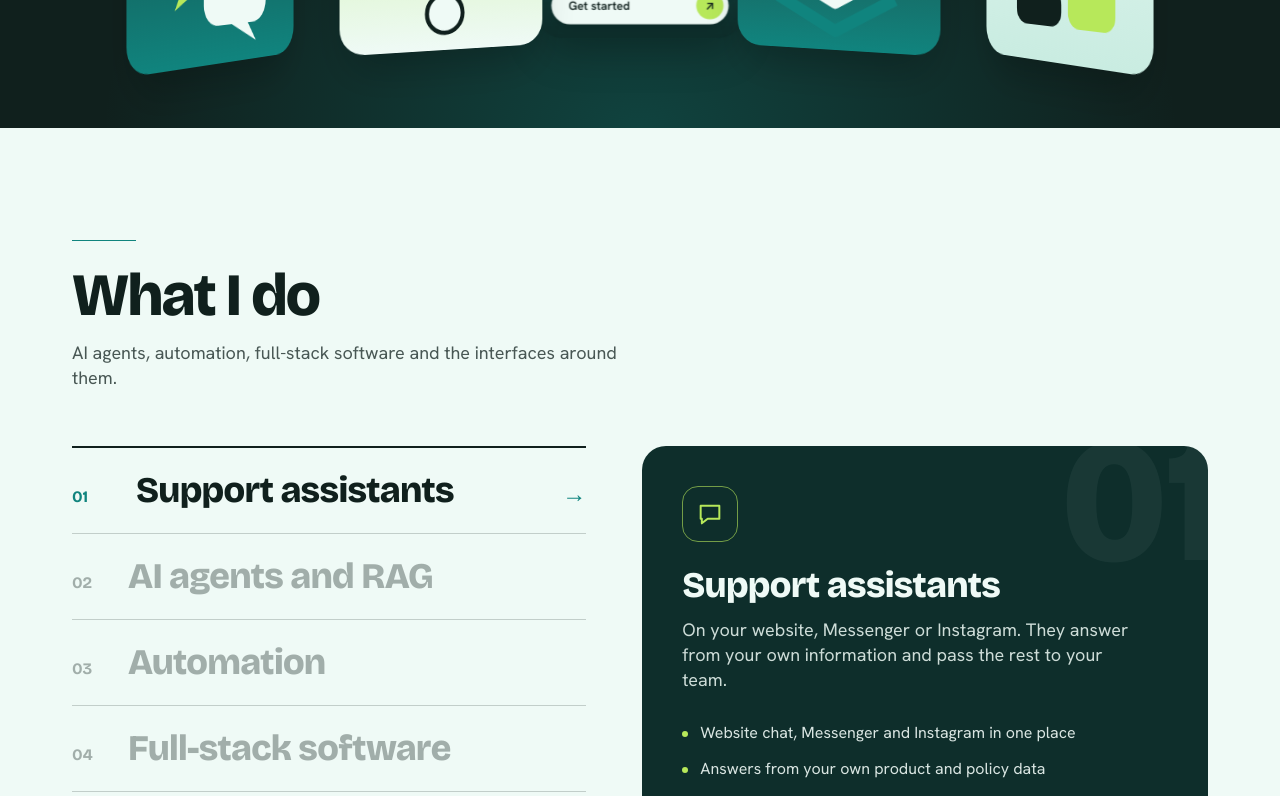
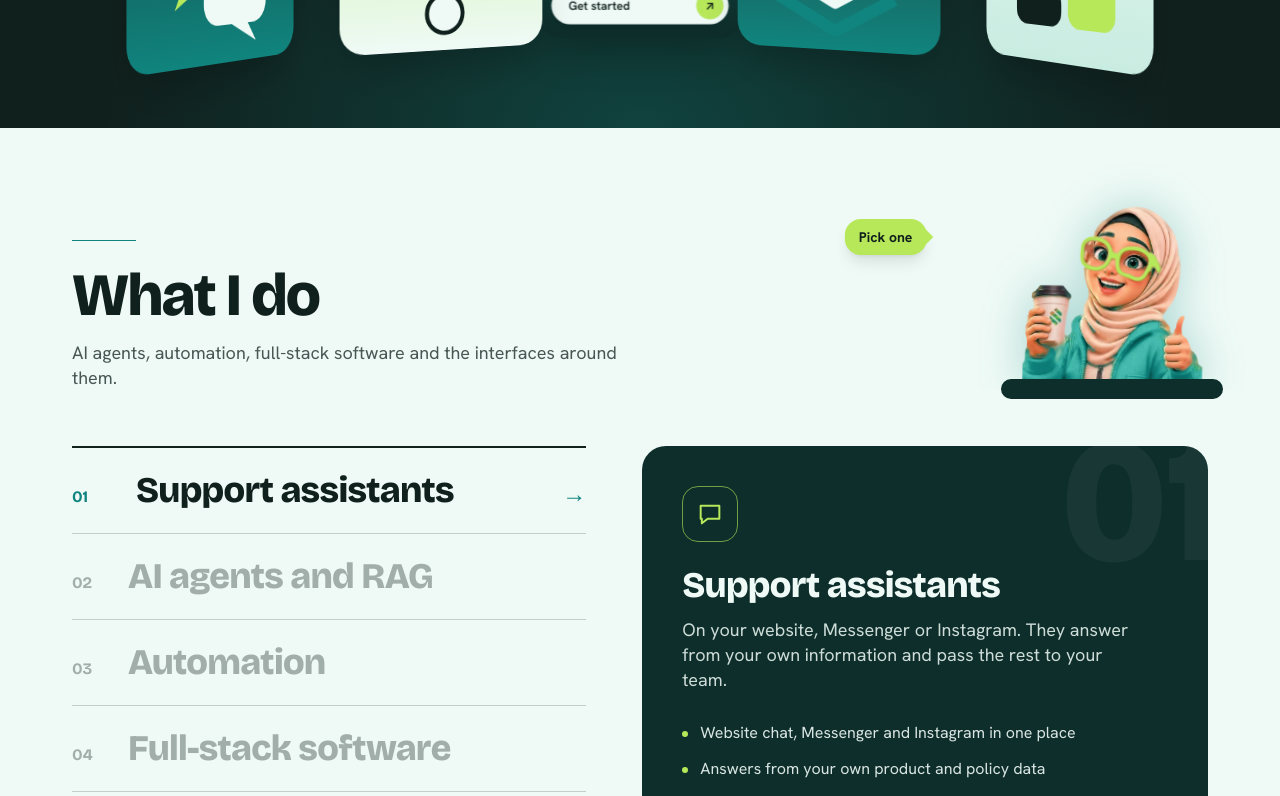
Before and after one commit to Umma-Habiba-Tuly/tuly-portfolio, a Next.js app: page / in a window 1280 px wide. Shown: the part 3720-4516 px from the top of the page. Built offline with nearby package versions, Linux system fonts and the light colour scheme.

Commit message:
Add peeking avatar mascot to Showcase, Services, Work and Contact
Co-Authored-By: Claude Sonnet 5.5 <noreply@anthropic.com>

```diff
--- a/app/globals.css
+++ b/app/globals.css
@@ -400,3 +400,54 @@ body {
     transform: none;
   }
 }
+
+/* Avatar peeking over section edges */
+.mascot-rise {
+  transform: translateY(106%);
+  transition: transform 1.15s cubic-bezier(0.2, 0.9, 0.25, 1.08);
+}
+
+.mascot-on .mascot-rise {
+  transform: translateY(0);
+}
+
+.mascot-sway {
+  transform-origin: 50% 100%;
+  animation: mascot-sway 5.5s ease-in-out infinite alternate;
+}
+
+@keyframes mascot-sway {
+  from {
+    transform: rotate(-1.6deg) translateY(1px);
+  }
+  to {
+    transform: rotate(1.6deg) translateY(-3px);
+  }
+}
+
+.mascot-bubble {
+  opacity: 0;
+  transform: translateX(-100%) scale(0.7);
+  transform-origin: 100% 60%;
+  transition: opacity 0.4s ease, transform 0.55s cubic-bezier(0.2, 0.9, 0.3, 1.3);
+}
+
+.mascot-on .mascot-bubble {
+  opacity: 1;
+  transform: translateX(-100%) scale(1);
+}
+
+@media (prefers-reduced-motion: reduce) {
+  .mascot-rise {
+    transform: none;
+    transition: none;
+  }
+  .mascot-sway {
+    animation: none;
+  }
+  .mascot-bubble {
+    opacity: 1;
+    transform: translateX(-100%);
+    transition: none;
+  }
+}
--- a/components/Contact.tsx
+++ b/components/Contact.tsx
@@ -1,4 +1,5 @@
 import { ICONS } from "@/components/icons";
+import Mascot from "@/components/Mascot";
 import Reveal from "@/components/Reveal";
 import { SITE_CONFIG } from "@/constants/site";
 
@@ -50,7 +51,8 @@ export default function Contact() {
             </Reveal>
           </div>
 
-          <Reveal delay={140} className="flex flex-col rounded-3xl bg-ink p-5 sm:p-7">
+          <Reveal delay={140} className="relative flex flex-col rounded-3xl bg-ink p-5 sm:p-7">
+            <Mascot className="bottom-full right-6 w-24 sm:right-8 sm:w-36" ledge="none" bubble="Say hi" />
             <div className="flex items-center justify-between gap-4">
               <h3 className="font-display text-2xl font-bold">Find me here</h3>
               <span className="inline-flex items-center gap-2 text-sm font-semibold text-accent">
--- /dev/null
+++ b/components/Mascot.tsx
@@ -0,0 +1,85 @@
+"use client";
+
+import Image from "next/image";
+import { useEffect, useRef, useState } from "react";
+
+type MascotProps = {
+  /** Positioning classes (absolute), including the width, e.g. "right-8 top-20 w-44". */
+  className?: string;
+  /** Short line shown in a speech bubble once she has popped up. */
+  bubble?: string;
+  /** A ledge she leans on. "none" sits her straight on top of whatever is below. */
+  ledge?: "dark" | "light" | "teal" | "none";
+  delay?: number;
+};
+
+const LEDGES = {
+  dark: "bg-surface/15 ring-1 ring-surface/25 backdrop-blur-sm",
+  light: "bg-deep",
+  teal: "bg-primary ring-1 ring-surface/20",
+  none: "hidden",
+} as const;
+
+/**
+ * The avatar peeking over an edge. It rises into place the first time it scrolls
+ * into view, then sways gently. The picture's bottom is a flat cut that hides behind
+ * the ledge (or the card she sits on).
+ */
+export default function Mascot({ className = "", bubble, ledge = "dark", delay = 0 }: MascotProps) {
+  const ref = useRef<HTMLDivElement | null>(null);
+  const [shown, setShown] = useState(false);
+
+  useEffect(() => {
+    const el = ref.current;
+    if (!el) return;
+    if (typeof IntersectionObserver === "undefined") {
+      setShown(true);
+      return;
+    }
+    const io = new IntersectionObserver(
+      (entries) => {
+        if (entries.some((e) => e.isIntersecting)) {
+          setShown(true);
+          io.disconnect();
+        }
+      },
+      { threshold: 0.35 },
+    );
+    io.observe(el);
+    return () => io.disconnect();
+  }, []);
+
+  return (
+    <div ref={ref} aria-hidden="true" className={`pointer-events-none absolute z-10 ${className} ${shown ? "mascot-on" : ""}`}>
+      <div className="relative">
+        <div style={{ clipPath: "inset(-70% -40% 0 -40%)" }}>
+          <div className="mascot-rise" style={{ transitionDelay: `${delay}ms` }}>
+            <div className="mascot-sway">
+              <Image
+                src="/images/avatar-peek.webp"
+                alt=""
+                width={1168}
+                height={1104}
+                sizes="(min-width: 768px) 14rem, 8rem"
+                className="h-auto w-full select-none"
+                style={{ filter: "drop-shadow(0 0 22px rgba(16,132,126,0.3))" }}
+              />
+            </div>
+          </div>
+        </div>
+
+        <div className={`absolute -bottom-2.5 left-[-8%] right-[-8%] h-5 rounded-full ${LEDGES[ledge]}`} />
+
+        {bubble ? (
+          <span
+            className="mascot-bubble absolute -left-2 top-[6%] hidden -translate-x-full whitespace-nowrap rounded-2xl bg-accent px-3.5 py-2 text-sm font-bold text-ink shadow-lg sm:block"
+            style={{ transitionDelay: `${delay + 900}ms` }}
+          >
+            {bubble}
+            <span className="absolute -right-1 top-1/2 h-3 w-3 -translate-y-1/2 rotate-45 bg-accent" />
+          </span>
+        ) : null}
+      </div>
+    </div>
+  );
+}
--- a/components/Services.tsx
+++ b/components/Services.tsx
@@ -1,3 +1,4 @@
+import Mascot from "@/components/Mascot";
 import Reveal from "@/components/Reveal";
 import ServicesExplorer from "@/components/ServicesExplorer";
 import { PROCESS } from "@/data/content";
@@ -5,7 +6,8 @@ import { PROCESS } from "@/data/content";
 export default function Services() {
   return (
     <section id="services" className="bg-surface text-ink">
-      <div className="mx-auto max-w-[1200px] px-5 py-20 sm:px-8 md:py-28">
+      <div className="relative mx-auto max-w-[1200px] px-5 py-20 sm:px-8 md:py-28">
+        <Mascot className="right-5 top-16 w-28 sm:right-8 md:top-20 md:w-48" ledge="light" bubble="Pick one" />
         <Reveal>
           <div className="mb-6 h-px w-16 bg-primary" />
           <h2 className="font-display text-4xl font-extrabold tracking-[-0.03em] sm:text-6xl">What I do</h2>
--- a/components/Showcase.tsx
+++ b/components/Showcase.tsx
@@ -1,4 +1,5 @@
 import CurvedGallery from "@/components/CurvedGallery";
+import Mascot from "@/components/Mascot";
 import Reveal from "@/components/Reveal";
 
 export default function Showcase() {
@@ -11,6 +12,7 @@ export default function Showcase() {
       />
 
       <div className="relative mx-auto max-w-[1200px] px-5 pt-16 sm:px-8 md:pt-24">
+        <Mascot className="right-8 top-24 hidden w-44 lg:block" ledge="dark" bubble="Hi, I'm Tuly" />
         <div className="relative mx-auto max-w-4xl text-center">
           <Reveal>
             <p className="inline-flex items-center gap-2 rounded-full border border-surface/20 bg-surface/5 px-4 py-1.5 text-sm text-surface/85">
--- a/components/Work.tsx
+++ b/components/Work.tsx
@@ -1,3 +1,4 @@
+import Mascot from "@/components/Mascot";
 import PhoneFrame from "@/components/PhoneFrame";
 import Reveal from "@/components/Reveal";
 import SectionHead from "@/components/SectionHead";
@@ -7,7 +8,8 @@ import { FEATURED_WORK as F, OTHER_WORK } from "@/data/content";
 export default function Work() {
   return (
     <section id="work" className="on-deep bg-deep text-surface">
-      <div className="mx-auto max-w-[1200px] px-5 py-20 sm:px-8 md:py-28">
+      <div className="relative mx-auto max-w-[1200px] px-5 py-20 sm:px-8 md:py-28">
+        <Mascot className="right-8 top-24 hidden w-48 md:block" ledge="teal" bubble="Real builds" />
         <Reveal className="pb-12">
           <p
             aria-hidden="true"
```
Also changed, not shown: public/images/avatar-peek.webp (added).
